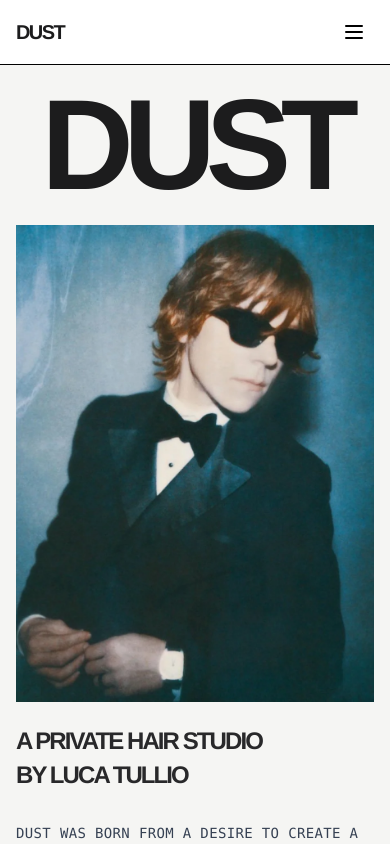
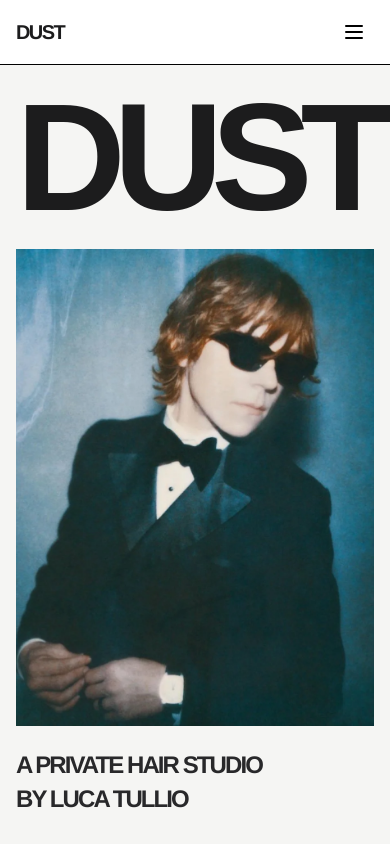
Before and after one commit to DUST-Hair-Studio/website, a Next.js app: page / in a window 390 px wide. Shown: the top 844 px of the page. Built offline with nearby package versions, Linux system fonts and the light colour scheme; no server answers; the database is empty.

Commit message:
Increase calendar padding to fix iPhone overflow issues

```diff
--- a/app/(customer)/book/page.tsx
+++ b/app/(customer)/book/page.tsx
@@ -617,7 +617,7 @@
                 <CardDescription>Choose your preferred date</CardDescription>
               </CardHeader>
               <CardContent className="p-0 relative">
-                <div className="w-full pb-4">
+                <div className="w-full pb-8 px-2">
                   <Calendar
                     mode="single"
                     selected={selectedDate}
--- a/app/page.tsx
+++ b/app/page.tsx
@@ -77,7 +77,7 @@
       <main>
         {/* DUST Title Section */}
         <div className="w-full text-center pt-4 pb-2 px-4 overflow-hidden" style={{ backgroundColor: '#F5F5F3' }}>
-          <h1 className="dust-heading text-[8rem] xs:text-[10rem] sm:text-[12rem] md:text-[16rem] lg:text-[20rem] xl:text-[24rem] 2xl:text-[28rem] leading-none" style={{ color: '#1C1C1D', fontFamily: 'Pragmatica Extended, sans-serif' }}>
+          <h1 className="dust-heading text-[9.5rem] xs:text-[10rem] sm:text-[12rem] md:text-[16rem] lg:text-[20rem] xl:text-[24rem] 2xl:text-[28rem] leading-none" style={{ color: '#1C1C1D', fontFamily: 'Pragmatica Extended, sans-serif' }}>
             DUST
           </h1>
         </div>
@@ -316,7 +316,7 @@
 
             {/* Bottom Logo */}
             <div className="text-center overflow-hidden">
-              <div className="dust-heading text-[8rem] xs:text-[10rem] sm:text-[12rem] md:text-[16rem] lg:text-[20rem] xl:text-[24rem] 2xl:text-[28rem] leading-none" style={{ color: '#FAFAFA', fontFamily: 'Pragmatica Extended, sans-serif' }}>
+              <div className="dust-heading text-[9.5rem] xs:text-[10rem] sm:text-[12rem] md:text-[16rem] lg:text-[20rem] xl:text-[24rem] 2xl:text-[28rem] leading-none" style={{ color: '#FAFAFA', fontFamily: 'Pragmatica Extended, sans-serif' }}>
                 DUST
               </div>
             </div>
```
